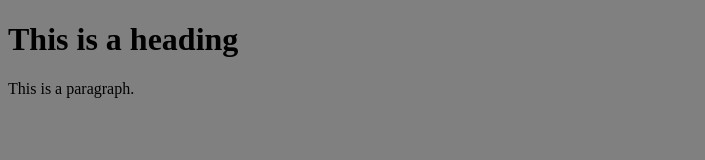
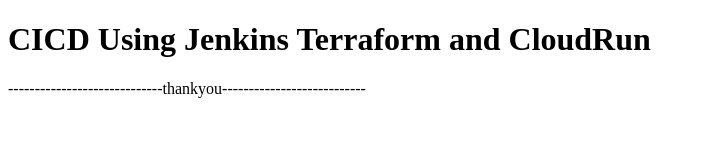
Before and after one commit to dkumarkaran/jenkins-cloudrun-demo, a plain HTML site: page index.html in a window 1280 px wide. Shown: the whole page, without its empty margins (0-705 px from the left). Drawn offline with Linux system fonts and the light colour scheme.

Commit message:
Update index.html

```diff
--- a/index.html
+++ b/index.html
@@ -1,9 +1,8 @@
 <!DOCTYPE html>
 <html>
-<body style="background-color:grey">
-
-<h1>This is a heading</h1>
-<p>This is a paragraph.</p>
+<body>
+<h1>CICD Using Jenkins Terraform and CloudRun</h1>
+<p>-----------------------------thankyou---------------------------</p>
 
 </body>
 </html>
```
